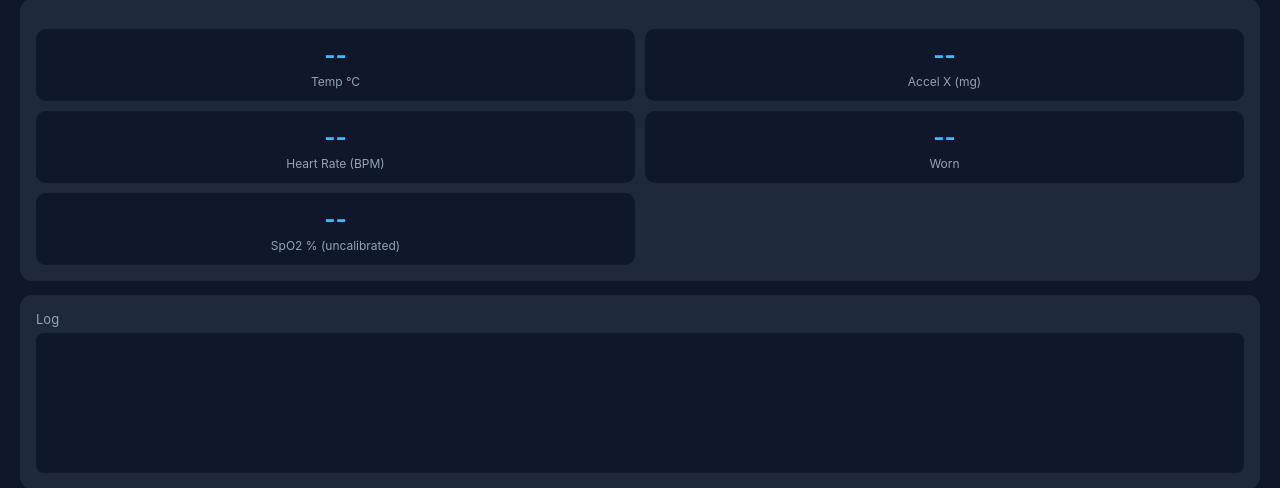
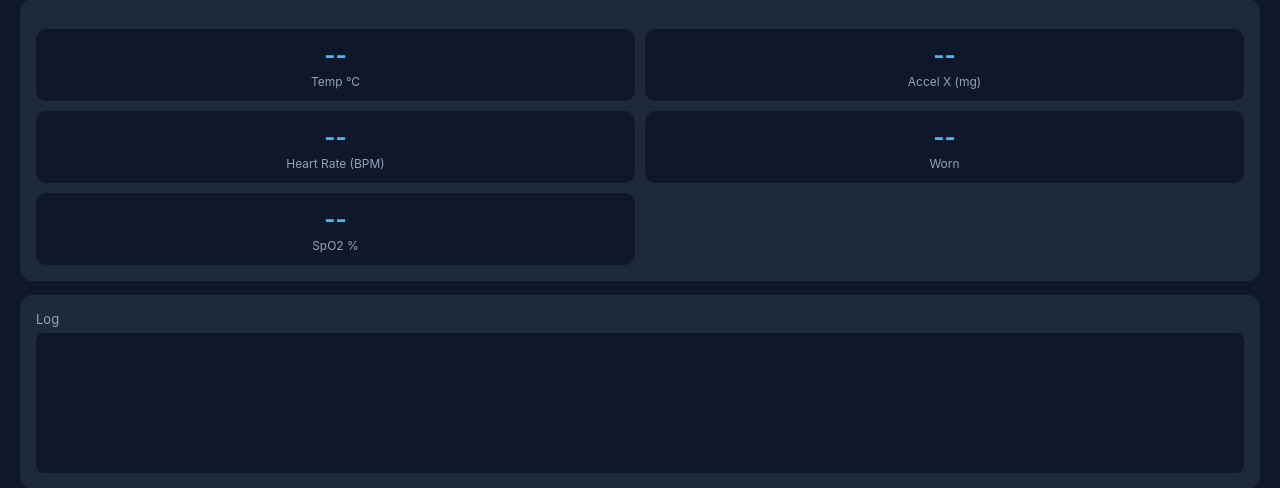
Before and after one commit to masrur29/Smartband-Project, a Flask app: page /bridge in a window 1280 px wide. Shown: the part 305-793 px from the top of the page. Run offline with Flask 3, Linux system fonts and the light colour scheme; some libraries are stand-ins or nearby versions.

Commit message:
Update bridge.html

```diff
--- a/templates/bridge.html
+++ b/templates/bridge.html
@@ -80,7 +80,7 @@
     <div class="stat"><div class="val" id="valAccel">--</div><div class="lbl">Accel X (mg)</div></div>
     <div class="stat"><div class="val" id="valBpm">--</div><div class="lbl">Heart Rate (BPM)</div></div>
     <div class="stat"><div class="val" id="valWorn">--</div><div class="lbl">Worn</div></div>
-    <div class="stat"><div class="val" id="valSpo2">--</div><div class="lbl">SpO2 % (uncalibrated)</div></div>
+    <div class="stat"><div class="val" id="valSpo2">--</div><div class="lbl">SpO2 %</div></div>
   </div>
 </div>
 
```
